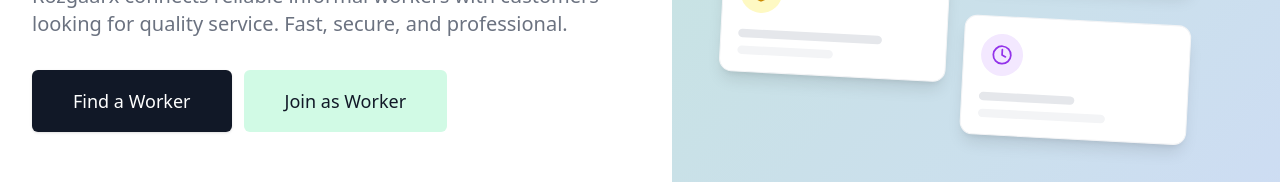
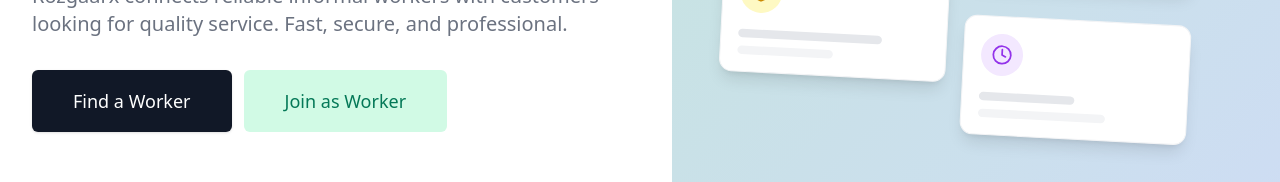
Before and after one commit to Prince3045/RozgaarX, a React (Vite) app: page / in a window 1280 px wide. Shown: the part 415-597 px from the top of the page. Built offline with nearby package versions, Linux system fonts and the light colour scheme; no server answers.

Commit message:
Fix Join as Worker button text visibility in dark theme

```diff
--- a/src/pages/LandingPage.jsx
+++ b/src/pages/LandingPage.jsx
@@ -29,7 +29,7 @@ const LandingPage = () => {
                     </button>
                   </div>
                   <div className="mt-3 sm:mt-0 sm:ml-3">
-                    <button onClick={() => navigate('/signup')} className="w-full flex items-center justify-center px-8 py-3 border border-transparent text-base font-medium rounded-md text-gray-900 bg-primary-100 hover:bg-primary-200 dark:bg-gray-800 dark:text-primary-400 dark:hover:bg-gray-700 md:py-4 md:text-lg md:px-10 transition-colors">
+                    <button onClick={() => navigate('/signup')} className="w-full flex items-center justify-center px-8 py-3 border border-transparent dark:border-primary-500/20 text-base font-medium rounded-md text-primary-700 dark:text-primary-500 bg-primary-100 dark:bg-primary-600/10 hover:bg-primary-200 dark:hover:bg-primary-600/20 md:py-4 md:text-lg md:px-10 transition-colors">
                       Join as Worker
                     </button>
                   </div>
```
